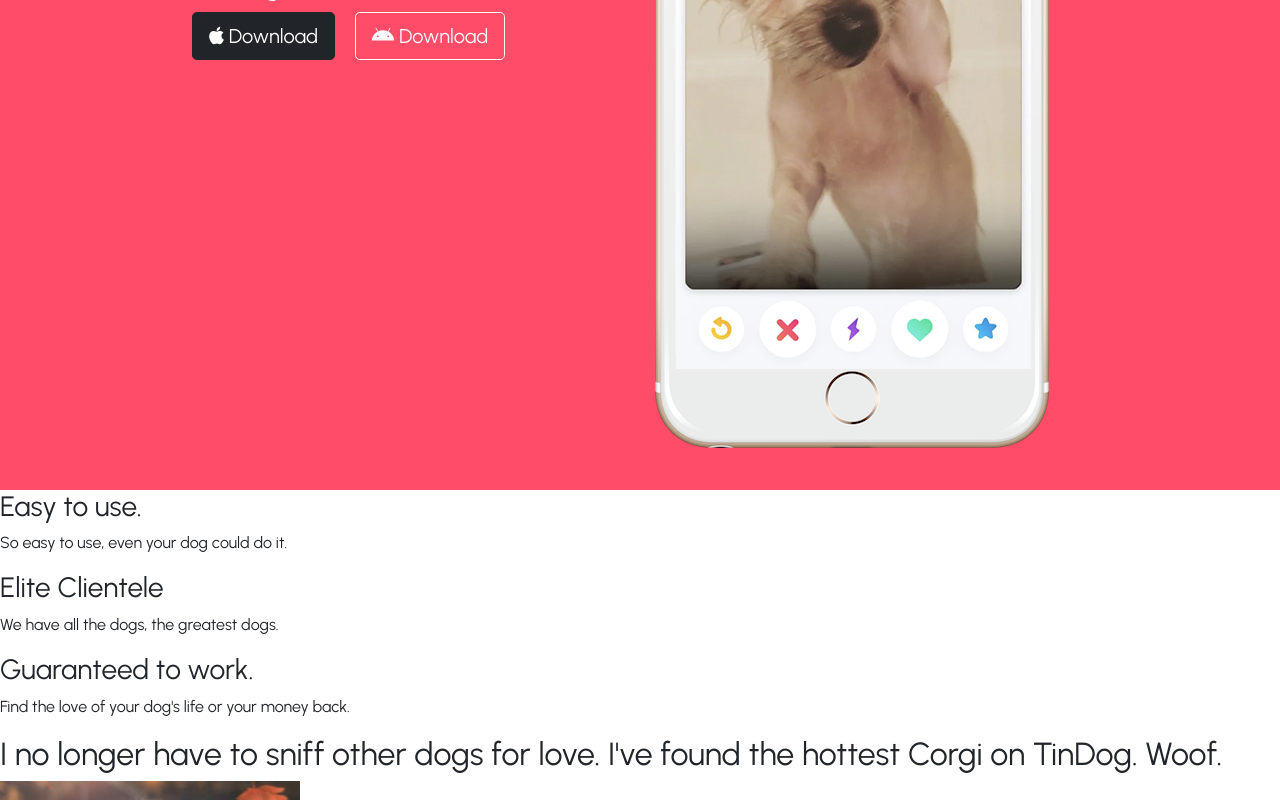
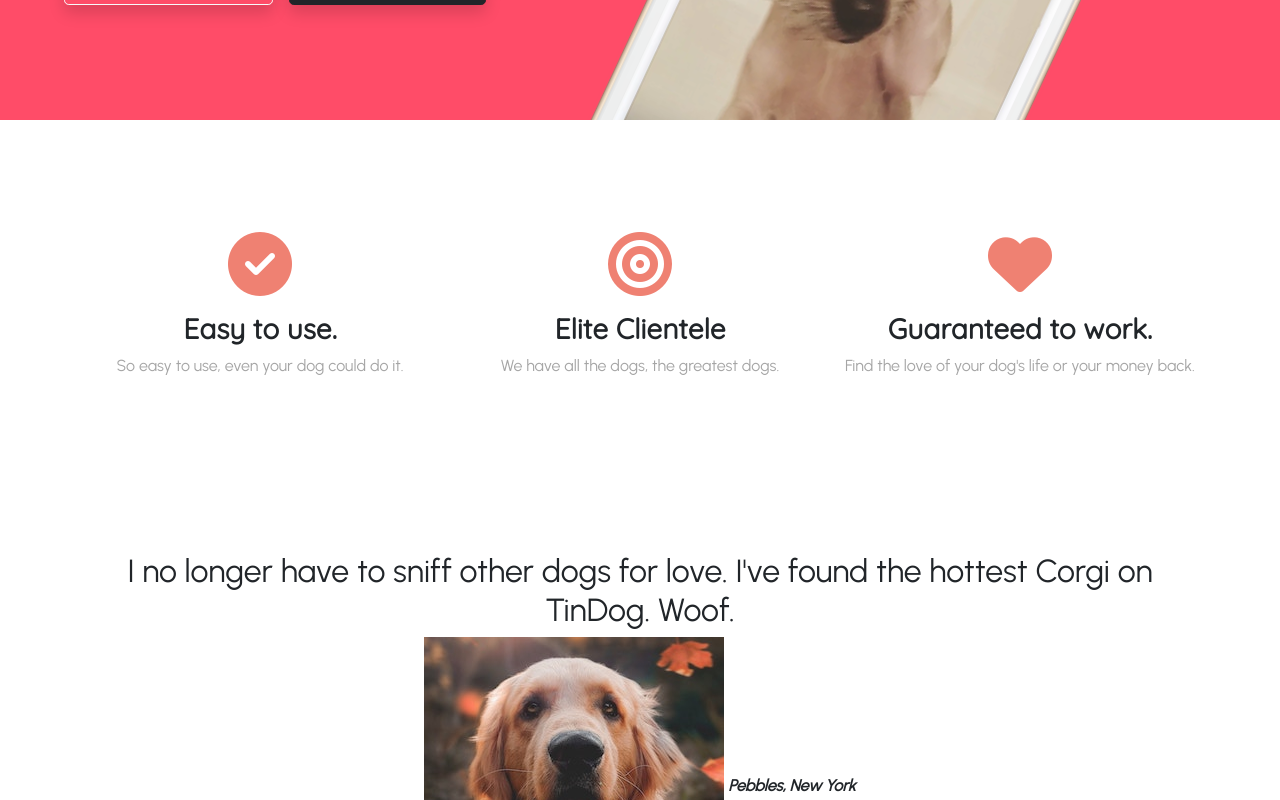
Before and after one commit to motinha122/TinDog-Start-master, a plain HTML site: page index.html in a window 1280 px wide. Shown: the part 580-1380 px from the top of the page. Drawn offline with nearby package versions, Linux system fonts and the light colour scheme.

Commit message:
features section

```diff
--- a/css/styles.css
+++ b/css/styles.css
@@ -1,8 +1,9 @@
 #title{
     background-color: #ff4c68;
 }
-.container-fluid{
-    padding: 3% 15%;
+#title .container-fluid{
+    padding: 5%;
+    height: 60%;
 }
 body{
     font-family: 'Urbanist';
@@ -10,8 +11,28 @@ body{
 h1{
     font-family: 'Satisfy';
     font-size: 5rem;
-    line-height: 1.5;
+    line-height: 1.2;
     font-weight: bold;
+    text-align: center;
+}
+#features p{
+    color: rgb(165, 165, 165);
+}
+
+#features i{
+    color: #ef8172;
+}
+
+#features i:hover{
+    color: #ff4c68;
+}
+h3{
+    font-family:'Quicksand';
+    font-weight: bold;
+}
+div#download-buttons{
+    z-index: 1;
+    justify-content:center;
 }
 
 .navbar-nav{
@@ -22,16 +43,46 @@ h1{
     font-size: 3rem;
     font-weight: bold;
 }
+#page-body{
+    padding-top: 5%;
+}
 
-#apple-button{
+#android-button{
     margin-right: 1rem;
 }
+#apple-button{
+    z-index: 1;
+}
 
-#photo {
-    transform:rotate(30deg);
-    -ms-transform:rotate(30deg); /* IE 9 */
-    -moz-transform:rotate(30deg); /* Firefox */
-    -webkit-transform:rotate(30deg); /* Safari and Chrome */
-    -o-transform:rotate(30deg); /* Opera */
-    overflow: hidden;
+#android-button, #apple-button{
+    font-size: 30px;
 }
+
+img.iphone-image{
+    z-index: 0;
+    transform:rotate(25deg);
+    -ms-transform:rotate(25deg); /* IE 9 */
+    -moz-transform:rotate(25deg); /* Firefox */
+    -webkit-transform:rotate(25deg); /* Safari and Chrome */
+    -o-transform:rotate(25deg); /* Opera */
+}
+
+#testimonials{
+    padding: 5%;
+    text-align: center;
+    font-weight: bold;
+}
+
+@media(max-width:991px){
+    #android-button, #apple-button{
+        height: 7rem;
+        width: 14rem;
+        font-size: 30px;
+    }
+}
+
+@media(min-width:992px){
+    #title .container-fluid{
+        height: 700px;
+    }
+}
--- a/index.html
+++ b/index.html
@@ -3,11 +3,12 @@
 
 <head>
   <meta charset="utf-8">
+  <meta name="viewport" content="width=device-width,user-scalable="no">
   <title>TinDog</title>
   <!-- Icons-->
   <script defer src="https://kit.fontawesome.com/794effd0a4.js" crossorigin="anonymous"></script>
   <!--Font-->
-  <link href="https://fonts.googleapis.com/css2?family=Satisfy&family=Urbanist&display=swap" rel="stylesheet">
+  <link href="https://fonts.googleapis.com/css2?family=Satisfy&family=Urbanist&family=Quicksand&display=swap" rel="stylesheet">
   <!--Bootstrap-->
   <link href="https://cdn.jsdelivr.net/npm/bootstrap@5.1.3/dist/css/bootstrap.min.css" rel="stylesheet" integrity="sha384-1BmE4kWBq78iYhFldvKuhfTAU6auU8tT94WrHftjDbrCEXSU1oBoqyl2QvZ6jIW3" crossorigin="anonymous">
   <!--Bootstrap script-->
@@ -18,9 +19,9 @@
 
 <body>
 
-  <section id="title">
+  <section id="title" style="overflow: hidden;">
     <!-- Nav Bar -->
-    <div class="container-fluid">
+    <div class="container-fluid pb-0">
       <nav class="navbar navbar-expand-lg navbar-dark pb-5">
           <a class="navbar-brand" href="#"><i class="fa-solid fa-fire"></i> TinDog</a>
           <button class="navbar-toggler" type="button" data-bs-toggle="collapse" data-bs-target="#navbarNav" aria-controls="navbarNav" aria-expanded="false" aria-label="Toggle navigation">
@@ -42,33 +43,46 @@
       </nav>
 
       <!-- Title -->
-      <div class="row pt-5">
+      <div class="row">
         <div class="col-lg-6" style="color: white;">
-          <h1>Meet new and interesting dogs nearby.</h1>
-          <div class="container-fluid p-0">
-            <button type="button" class="btn btn-dark btn-lg" id="apple-button"><i class="fa-brands fa-apple"></i> Download</button>
-            <button type="button" class="btn btn-outline-light btn-lg"><i class="fa-brands fa-android"></i> Download</button>
+          <h1 class="text-lg-start">Meet new and interesting dogs nearby.</h1>
+          <div class="d-flex justify-content-lg-start py-4" id="download-buttons">
+            <button type="button" class="shadow btn btn-outline-light btn-lg" id="android-button"><i class="fa-brands fa-android"></i> Download</button>
+            <button type="button" class="shadow btn btn-dark btn-lg" id="apple-button"><i class="fa-brands fa-apple"></i> Download</button>
           </div>
         </div>
-        <div class="col-lg-6">
-          <img src="images/iphone6.png" alt="iphone-mockup">
+        <div class="col-lg-6 d-none d-lg-block">
+          <img class="iphone-image" src="images/iphone6.png" alt="iphone-mockup">
         </div>
       </div>
   </div>
   </section>
 
+
+  <!--Page body-->
+<div class="container-fluid" id="page-body">
+
  <!-- Features -->
 
-  <section id="features">
-
+ <section class="container " id="features">
+  <div class="row ">
+    <div class="col-md-4 text-center py-5">
+      <i class="fa-solid fa-circle-check fa-4x pb-3" id="check-circle"></i>
       <h3>Easy to use.</h3>
       <p>So easy to use, even your dog could do it.</p>
-
+    </div>
+    <div class="col-md-4 text-center py-5">
+      <i class="fa-solid fa-bullseye fa-4x pb-3" id="bullseye"></i>
       <h3>Elite Clientele</h3>
       <p>We have all the dogs, the greatest dogs.</p>
-
+    </div>
+    <div class="col-md-4 text-center py-5">
+      <i class="fa-solid fa-heart fa-4x pb-3" id="heart"></i>
       <h3>Guaranteed to work.</h3>
       <p>Find the love of your dog's life or your money back.</p>
+    </div>
+
+  </div>
 
 </section>
 
@@ -76,7 +90,7 @@
 
 <section id="testimonials">
 
-    <h2>I no longer have to sniff other dogs for love. I've found the hottest Corgi on TinDog. Woof.</h2>
+  <h2 class="pt-5">I no longer have to sniff other dogs for love. I've found the hottest Corgi on TinDog. Woof.</h2>
   <img src="images/dog-img.jpg" alt="dog-profile">
   <em>Pebbles, New York</em>
 
@@ -143,6 +157,8 @@
 
 </footer>
 
+</div>
+
 </body>
 
 </html>
```
Lines whose indentation alone changed are shown as unchanged.
